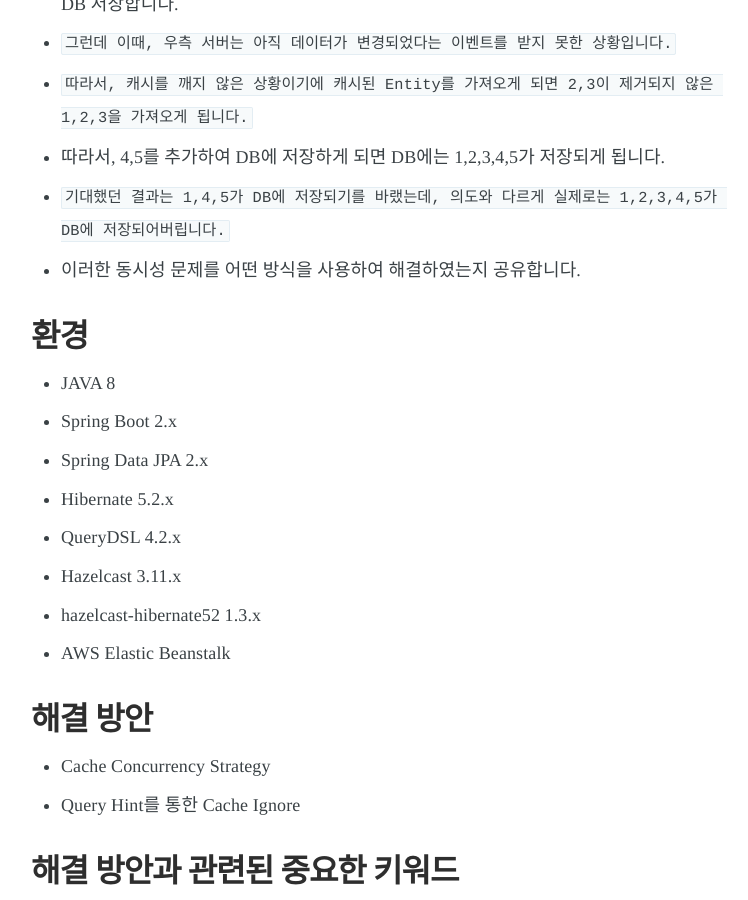
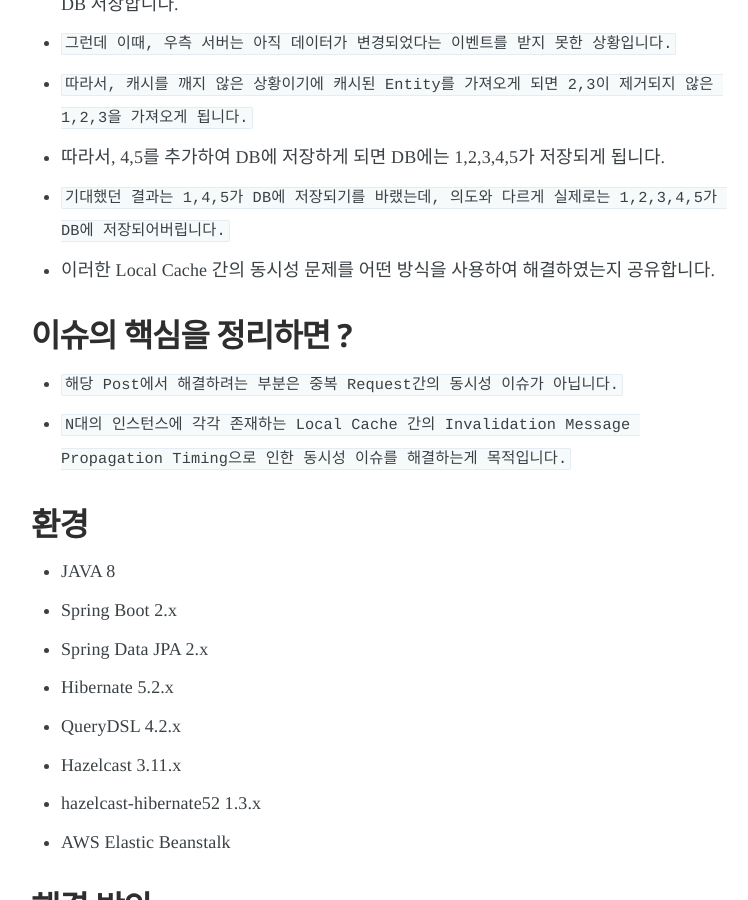
Before and after one commit to pkgonan/pkgonan.github.io, a Jekyll site: the page built from _posts/2019-03-01-hazelcast-hibernate-second-level-cache-troubleshooting.md, in a window 1280 px wide and 900 px high, scrolled down 2600 px. Shown: the whole window, without its empty margins (254-1002 px from the left). Built offline with Jekyll 4.4.1, drawn with Linux system fonts in a browser that asks for light colours; nearby versions of some CDN libraries; some web fonts are replaced; some of the changed text lies outside the part shown.

Commit message:
설명 추가

```diff
--- a/_posts/2019-03-01-hazelcast-hibernate-second-level-cache-troubleshooting.md
+++ b/_posts/2019-03-01-hazelcast-hibernate-second-level-cache-troubleshooting.md
@@ -18,7 +18,7 @@ navigation: True
 * Local Cache의 단점은, Cache의 상태가 변경 되었을 때 변경 사항을 다른 인스턴스가 모른다는게 가장 큰 단점입니다.
 * 따라서, 이러한 단점을 극복하고 장점인 성능을 취하기 위해 Hazelcast가 제공하는 Cache Eviction Message를 다른 인스턴스에 Propagation하는 전략을 사용하게 되었습니다.
 * 그런데 만약, `Cache Eviction Message가 전파되기도 전에 다른 수정 요청이 인입된다면 어떤 문제가 발생할까요 ?`
-* 동시성 문제로 인해 의도하지 않는 결과가 발생할 수 있습니다.
+* Local Cache간의 동시성 문제로 인해 의도하지 않는 결과가 발생할 수 있습니다.
 * N대의 서버를 기준으로 Cache Eviction Message가 전파되는 방식은 아래와 같습니다.
 * ![예시](/assets/images/post/Hazelcast_Local_Map_Invalidation.png)
 * 아래의 이미지를 기준으로 예를 들어 동시성 문제를 설명해보겠습니다.
@@ -33,7 +33,12 @@ navigation: True
 * `따라서, 캐시를 깨지 않은 상황이기에 캐시된 Entity를 가져오게 되면 2,3이 제거되지 않은 1,2,3을 가져오게 됩니다.`
 * 따라서, 4,5를 추가하여 DB에 저장하게 되면 DB에는 1,2,3,4,5가 저장되게 됩니다.
 * `기대했던 결과는 1,4,5가 DB에 저장되기를 바랬는데, 의도와 다르게 실제로는 1,2,3,4,5가 DB에 저장되어버립니다.`
-* 이러한 동시성 문제를 어떤 방식을 사용하여 해결하였는지 공유합니다.
+* 이러한 Local Cache 간의 동시성 문제를 어떤 방식을 사용하여 해결하였는지 공유합니다.
+
+
+## 이슈의 핵심을 정리하면 ?
+* `해당 Post에서 해결하려는 부분은 중복 Request간의 동시성 이슈가 아닙니다.`
+* `N대의 인스턴스에 각각 존재하는 Local Cache 간의 Invalidation Message Propagation Timing으로 인한 동시성 이슈를 해결하는게 목적입니다.`
 
 
 ## 환경
```
